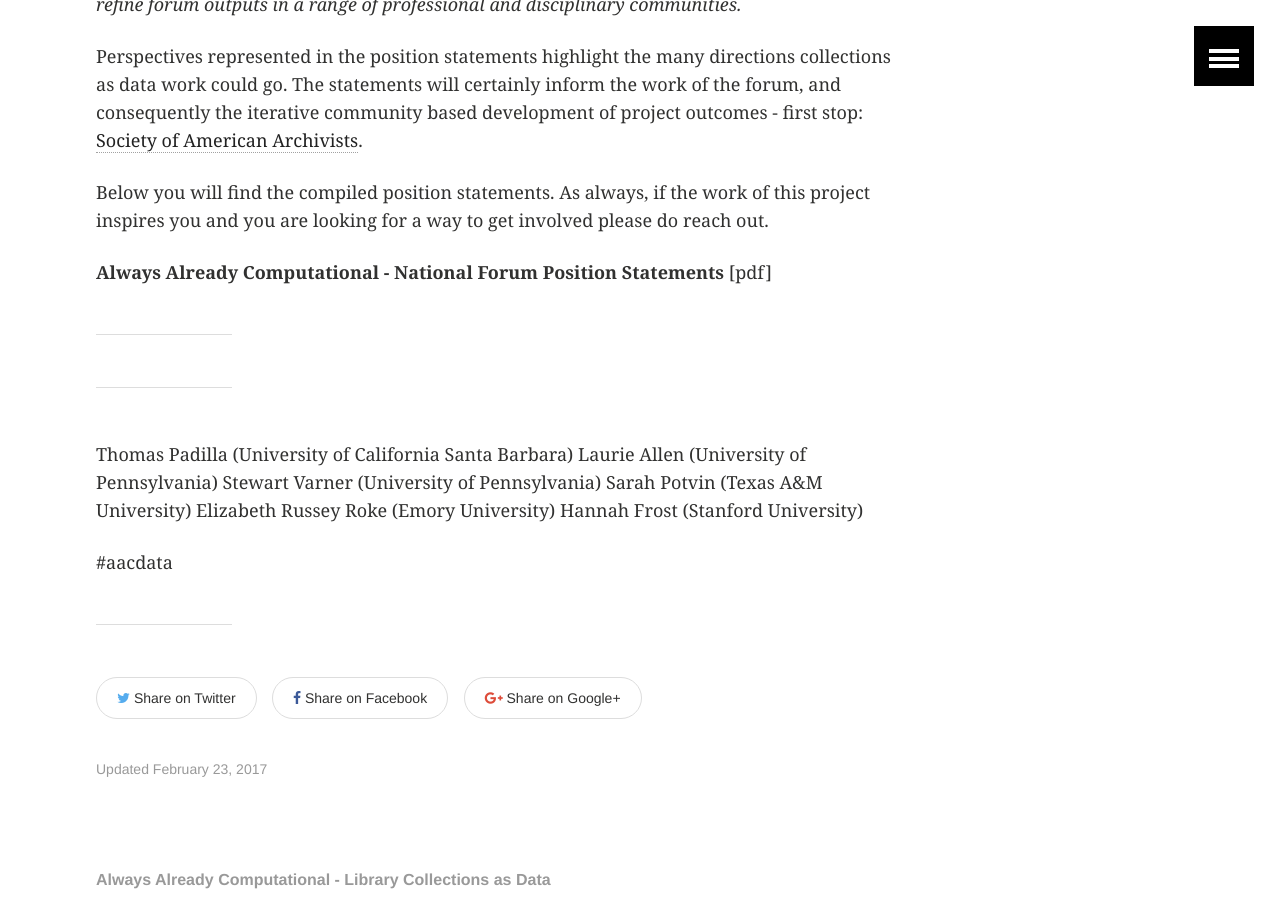
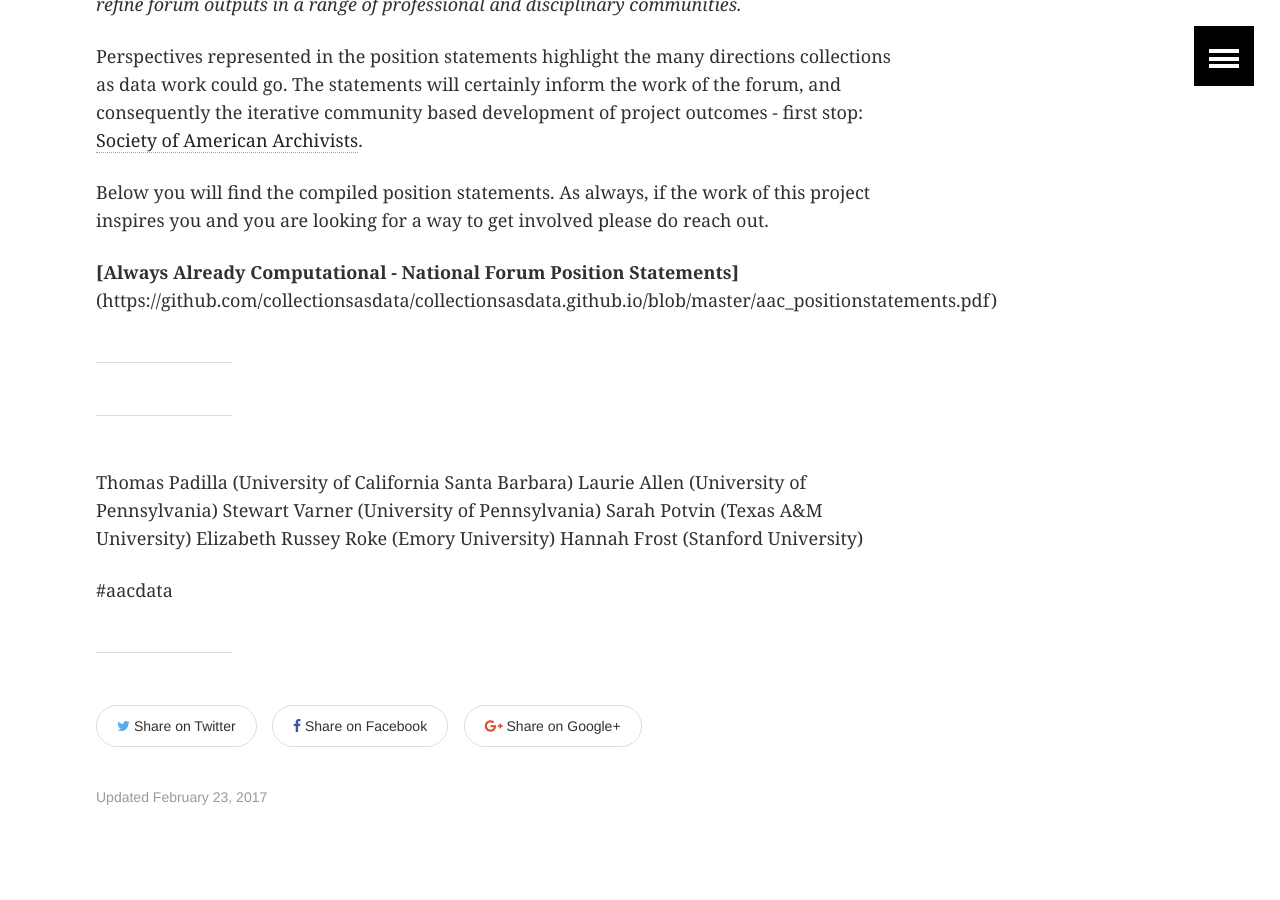
Before and after one commit to collectionsasdata/collectionsasdata.github.io, a Jekyll site: the page built from _posts/2017-2-23-statements.markdown, in a window 1280 px wide and 900 px high, scrolled down 601 px. Built offline with Jekyll 4.4.1, drawn with Linux system fonts in a browser that asks for light colours; some of the changed lines change nothing that is shown.

Commit message:
Update 2017-2-23-statements.markdown

```diff
--- a/_posts/2017-2-23-statements.markdown
+++ b/_posts/2017-2-23-statements.markdown
@@ -13,7 +13,7 @@ Perspectives represented in the position statements highlight the many direction
 
 Below you will find the compiled position statements. As always, if the work of this project inspires you and you are looking for a way to get involved please do reach out.
 
-**Always Already Computational - National Forum Position Statements** [pdf]
+**[Always Already Computational - National Forum Position Statements]**(https://github.com/collectionsasdata/collectionsasdata.github.io/blob/master/aac_positionstatements.pdf)
 
 ---
 ---
```
